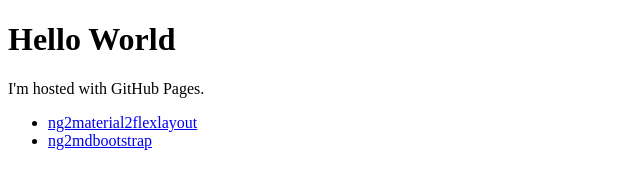
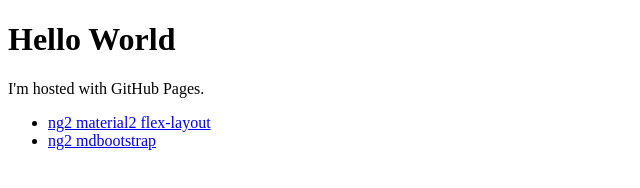
Before and after one commit to ajayrcdev/ajayrcdev.github.io, a plain HTML site: page index.html in a window 1280 px wide. Shown: the full height of the page, 0-640 px from the left. Drawn offline with Linux system fonts and the light colour scheme.

Commit message:
feature(links): fix links of projects

```diff
--- a/index.html
+++ b/index.html
@@ -6,10 +6,10 @@
 
 <ul>
   <li>
-    <a href="/ng2material2flexlayout">    ng2material2flexlayout    </a>
+    <a href="/ng2material2flexlayout/dist/index.html">    ng2 material2 flex-layout    </a>
   </li>
   <li>
-    <a href="/ng2mdbootstrap">    ng2mdbootstrap    </a>
+    <a href="/ng2mdbootstrap/dist/index.html">    ng2 mdbootstrap </a>
   </li>
 
 </ul>
```
